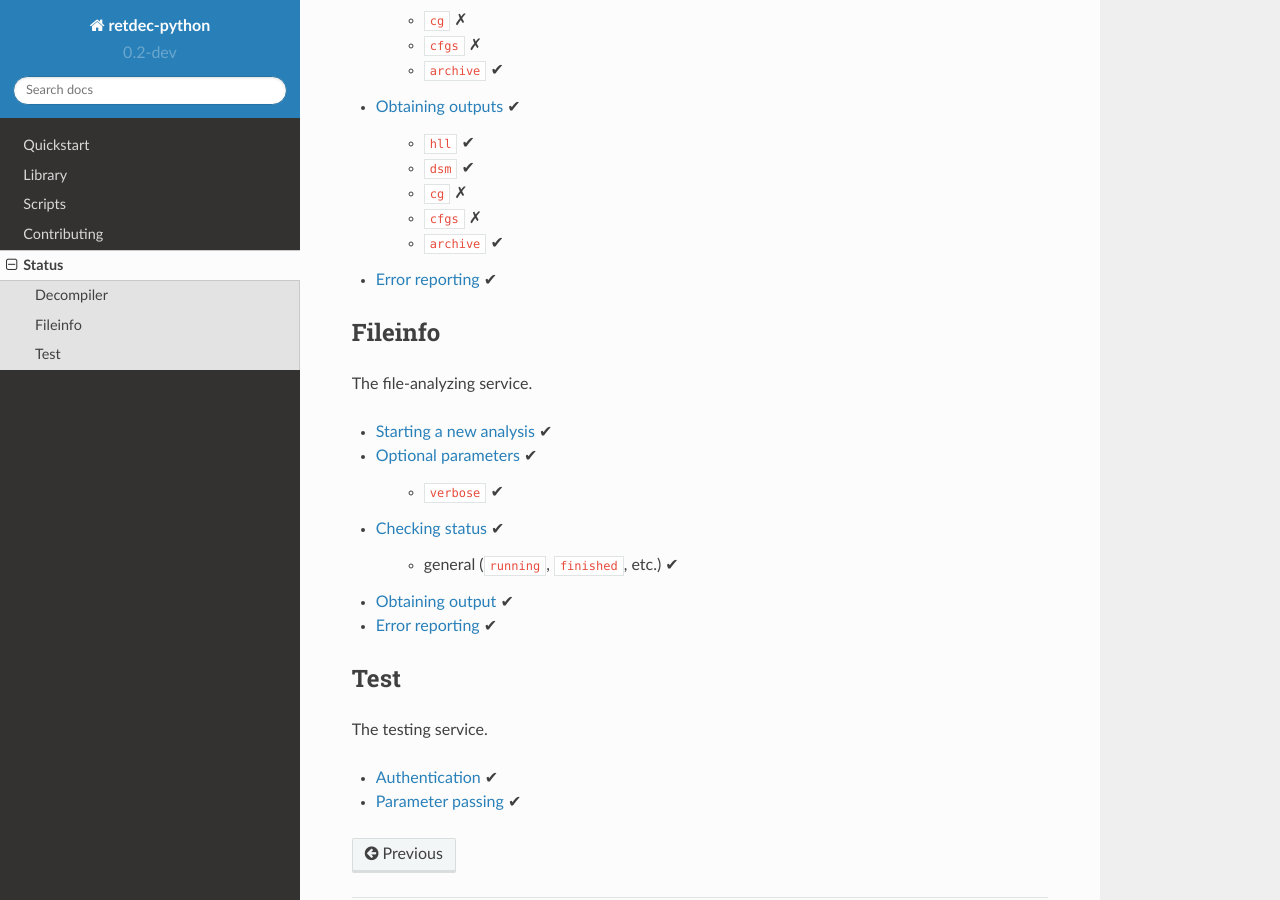
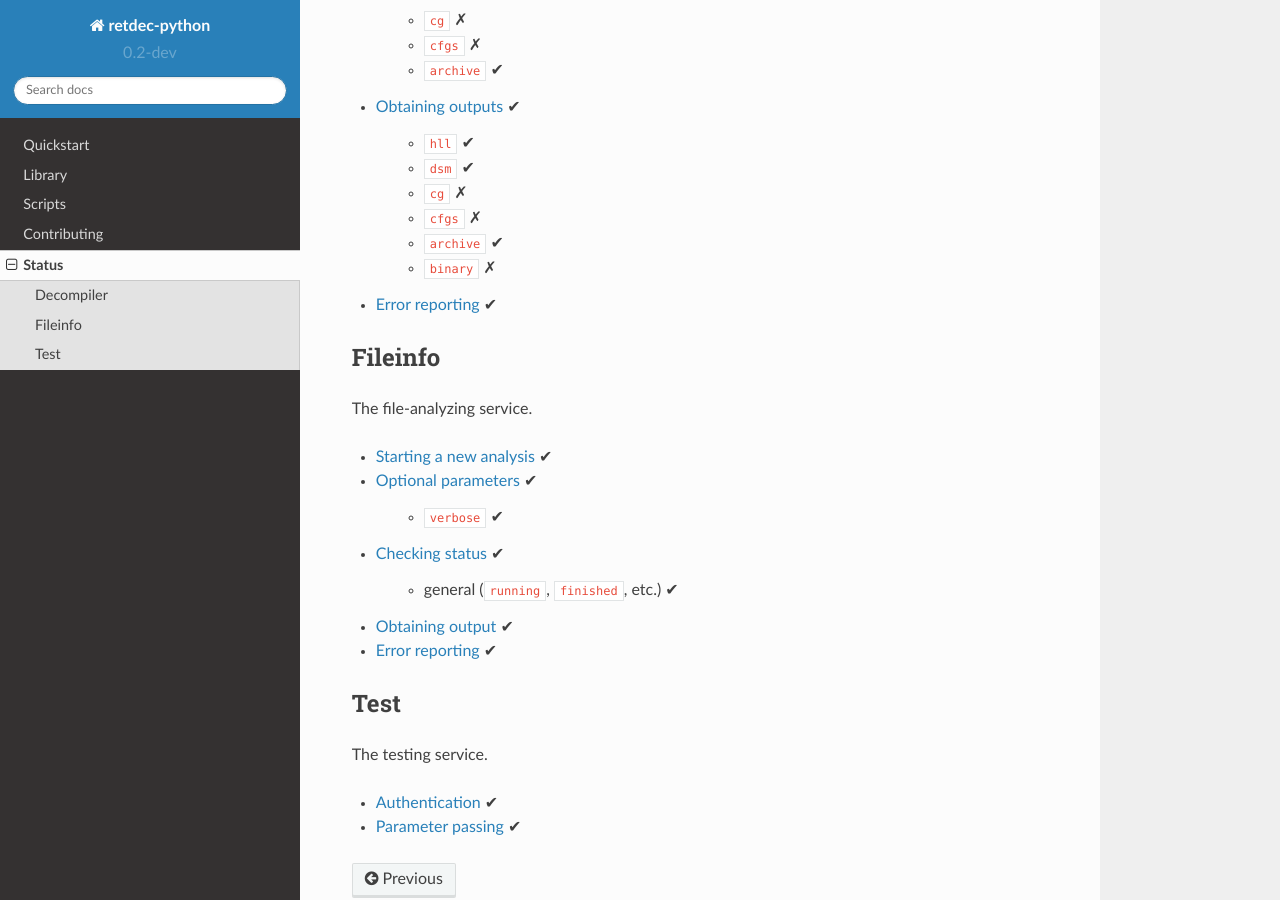
Before and after one commit to s3rvac/retdec-python, a Sphinx documentation site: the page built from docs/status.rst, in a window 1280 px wide and 900 px high, scrolled down 1637 px. Built offline with Sphinx 7.4.7 and the Read the Docs theme 2.0.0, drawn with Linux system fonts in a browser that asks for light colours.

Commit message:
Add a missing status for obtaining 'binary' output in docs.

```diff
--- a/docs/status.rst
+++ b/docs/status.rst
@@ -83,6 +83,7 @@ The decompilation service.
     * ``cg`` ✗
     * ``cfgs`` ✗
     * ``archive`` ✔
+    * ``binary`` ✗
 
 * `Error reporting <https://retdec.com/api/docs/decompiler.html#error-reporting>`_ ✔
 
```
